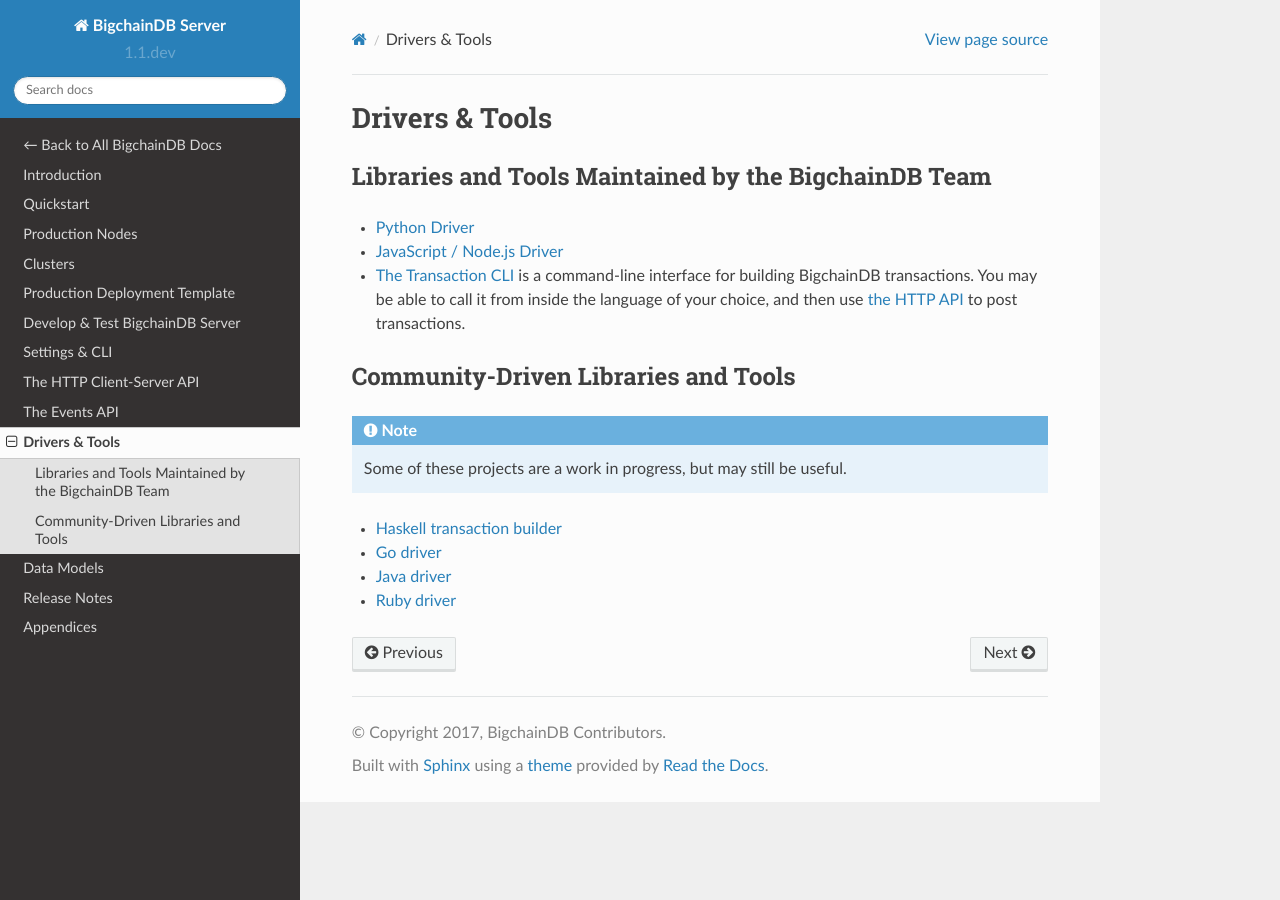
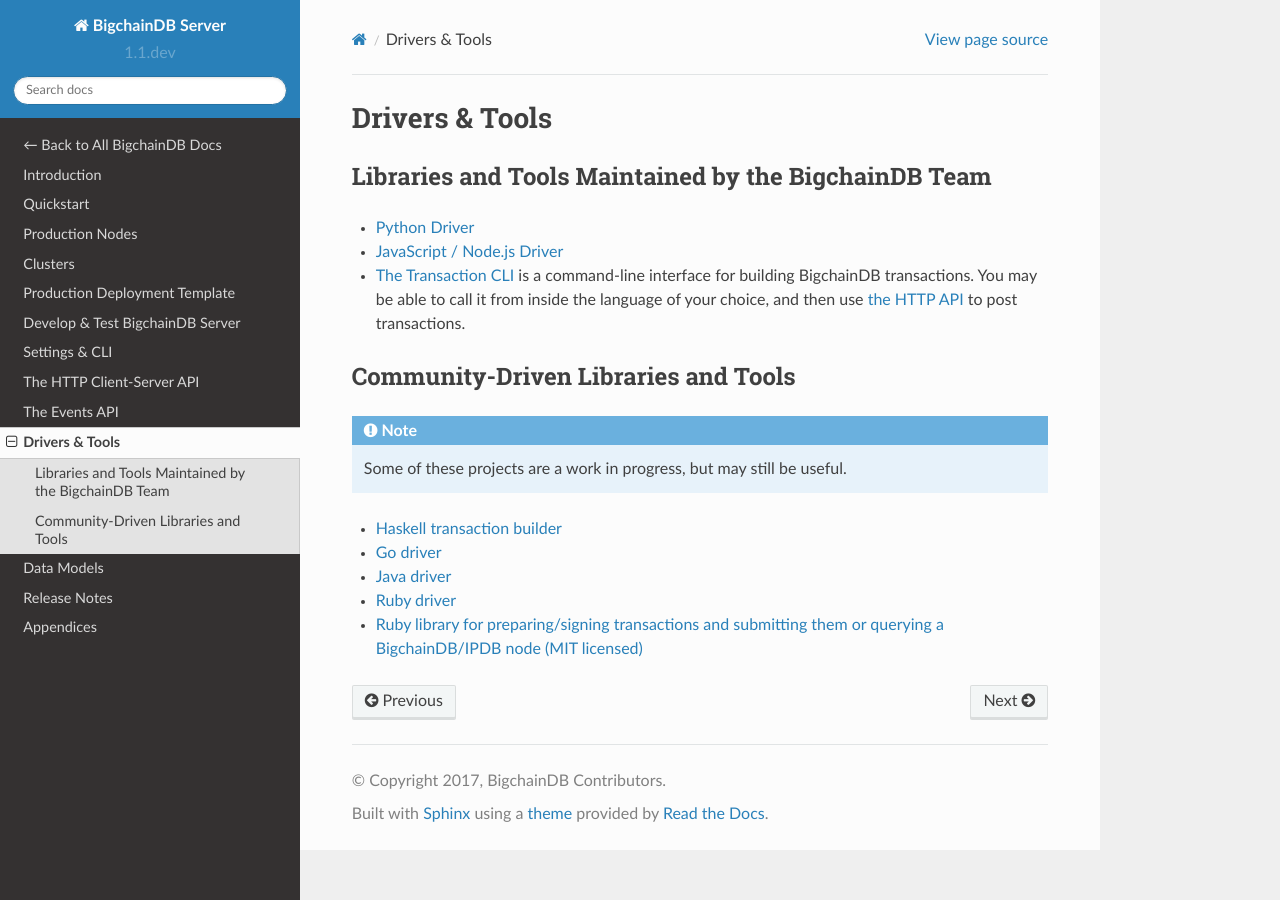
Before and after one commit to bigchaindb/bigchaindb, a Sphinx documentation site: the page built from docs/server/source/drivers-clients/index.rst, in a window 1280 px wide. Built offline with Sphinx 7.4.7 and the Read the Docs theme 2.0.0, drawn with Linux system fonts in a browser that asks for light colours; pages that are not in the unit, such as notebooks, are missing from menus.

Commit message:
Added link to Ruby Gem by @nileshtrivedi
I added a link to the *bigchaindb* Ruby Gem by @nileshtrivedi
on the *Drivers & Tools* page.

```diff
--- a/docs/server/source/drivers-clients/index.rst
+++ b/docs/server/source/drivers-clients/index.rst
@@ -25,3 +25,4 @@
 * `Go driver <https://github.com/zbo14/envoke/blob/master/bigchain/bigchain.go>`_
 * `Java driver <https://github.com/mgrand/bigchaindb-java-driver>`_
 * `Ruby driver <https://github.com/LicenseRocks/bigchaindb_ruby>`_
+* `Ruby library for preparing/signing transactions and submitting them or querying a BigchainDB/IPDB node (MIT licensed) <https://rubygems.org/gems/bigchaindb>`_
```
